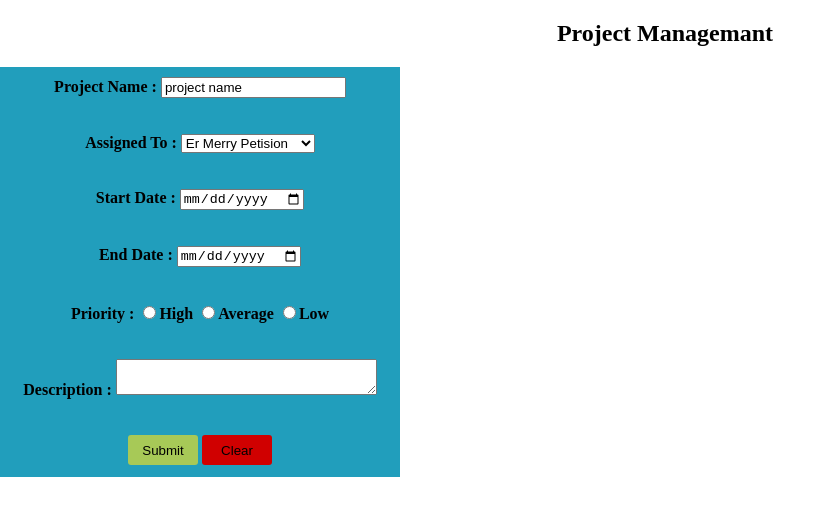
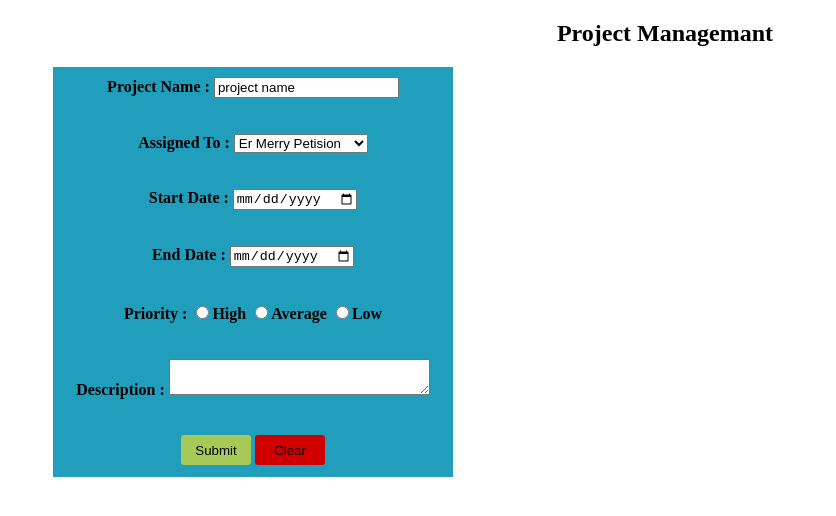
Before and after one commit to OmkarMadchetti5758/Simple-Project, a plain HTML site: page index.html in a window 1280 px wide. Shown: the whole page, without its empty margins (0-836 px from the left). Drawn offline with Linux system fonts and the light colour scheme.

Commit message:
Update index.html

```diff
--- a/index.html
+++ b/index.html
@@ -11,7 +11,7 @@
             text-align: center;
             width: 400px;
             height: 400px;
-            margin-left: -8px;
+            margin-left: 45px;
         }
         h2{
             text-align: center;
```
